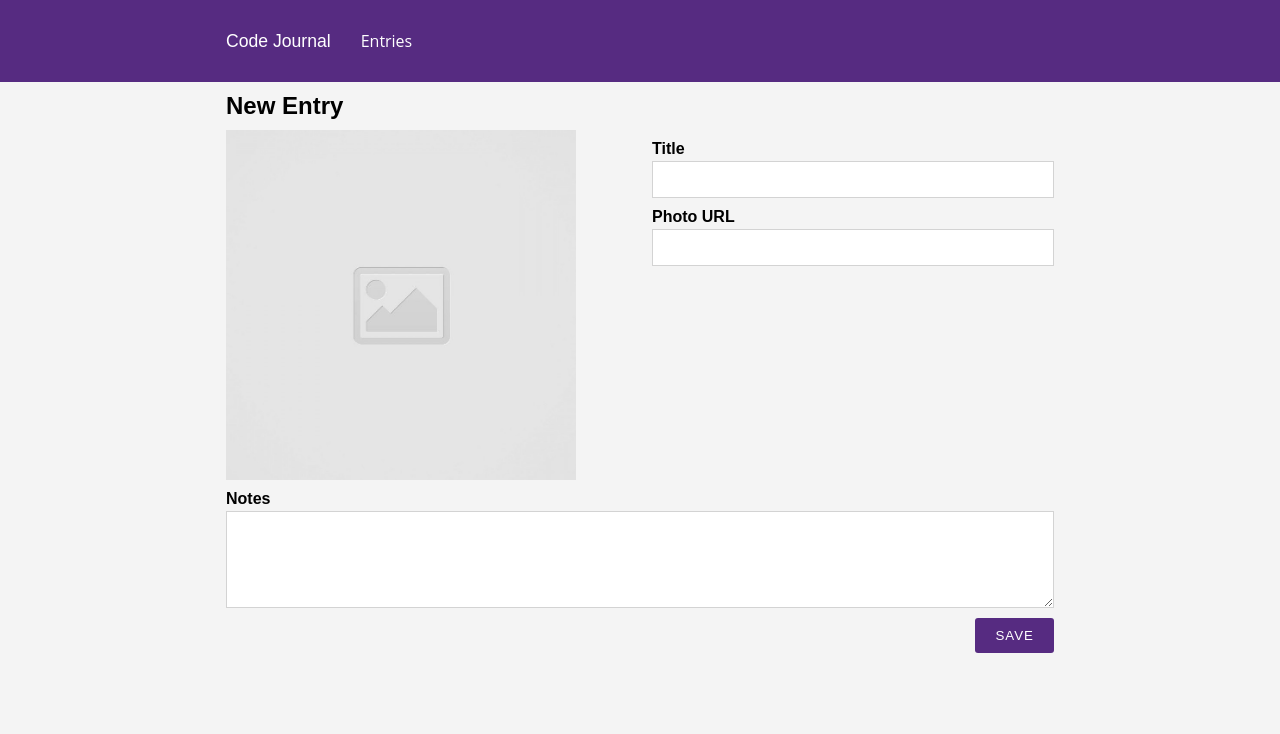
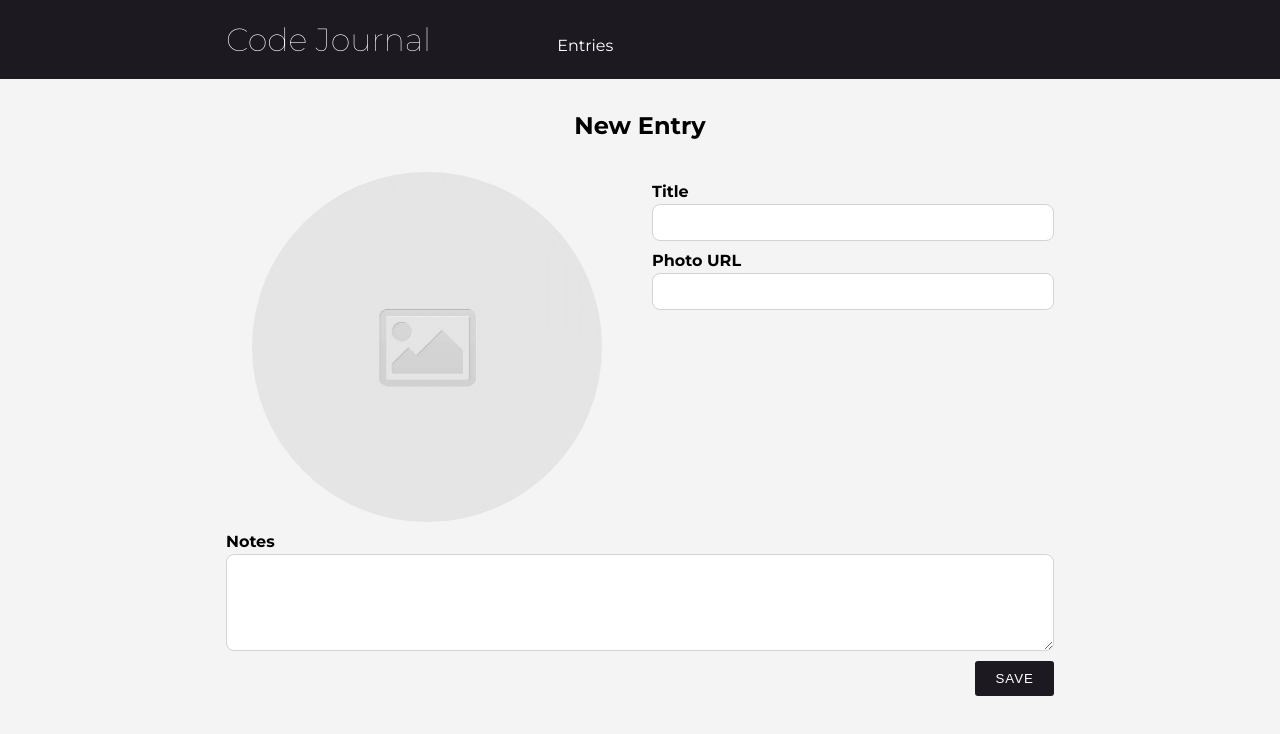
Before and after one commit to yuliia-p/Code-Journal, a website: page index.html in a window 1280 px wide. Drawn offline with Linux system fonts and the light colour scheme.

Commit message:
css update

```diff
--- a/css/styles.css
+++ b/css/styles.css
@@ -1,26 +1,31 @@
 body {
-  font-family: "Proza Libre", sans-serif;
+  font-family: Montserrat, sans-serif;
   background-color: rgb(244, 244, 244);
 }
 
 a {
-  font-family: "Open Sans", sans-serif;
   color: white;
   text-decoration: none;
-  margin: 30px;
 }
 
 h1 {
   font-weight: bold;
   font-size: 1.5rem;
-  margin: 10px 0;
+  text-align: center;
+  padding: 2rem 0;
+  margin: 0;
 }
 
 h2 {
   padding: 20px 0;
   font-weight: 100;
-  font-size: 1.1rem;
+  font-size: 2rem;
   margin: 0;
+  flex-basis: 80%;
+}
+
+img {
+  margin: auto;
 }
 
 label,
@@ -39,16 +44,18 @@ label {
 
 .photo {
   max-width: 350px;
+  border-radius: 50%;
 }
 
 .input-slyle {
   padding: 10px;
   border: 1px solid lightgray;
+  border-radius: 0.5rem;
 }
 
 .white-font-style {
   color: white;
-  background-color: #562b81;
+  background-color: #1c1920;
 }
 
 button {
@@ -79,7 +86,7 @@ ul {
 }
 
 .fa-solid {
-  color: #562b81;
+  color: #1c1920;
   padding-top: 5px;
   position: relative;
   position: absolute;
@@ -92,7 +99,7 @@ ul {
 
 .display-inline {
   display: flex;
-  align-items: center;
+  align-items: baseline;
 }
 
 .header {
@@ -105,6 +112,10 @@ ul {
 }
 
 @media only screen and (min-width: 768px) {
+  h2 {
+    flex-basis: 40%;
+  }
+
   .flex {
     display: flex;
   }
--- a/index.html
+++ b/index.html
@@ -14,6 +14,9 @@
   <link rel="stylesheet" href="css/reset.css">
   <link rel="stylesheet" href="css/layout.css">
   <link rel="stylesheet" href="css/styles.css">
+  <link
+    href="https://fonts.googleapis.com/css2?family=Merriweather:ital,wght@0,300;0,400;0,700;0,900;1,300;1,400&family=Montserrat:wght@100;300;400;500;700&display=swap"
+    rel="stylesheet">
 </head>
 <body>
   <header class="white-font-style">
--- a/js/main.js
+++ b/js/main.js
@@ -135,7 +135,6 @@ listUl.addEventListener('click', clickUl);
 function clickUl(event) {
   var imgEl = document.querySelector('.photo');
   if (event.target.matches('.icon')) {
-    // debugger;
     switchView('entry-form');
   }
   if (event.target.tagName === 'I') {
```
